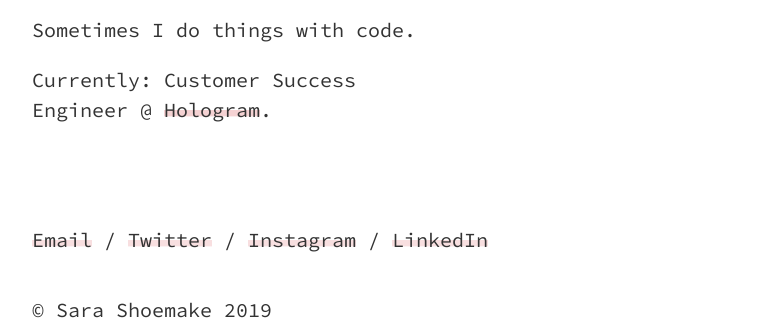
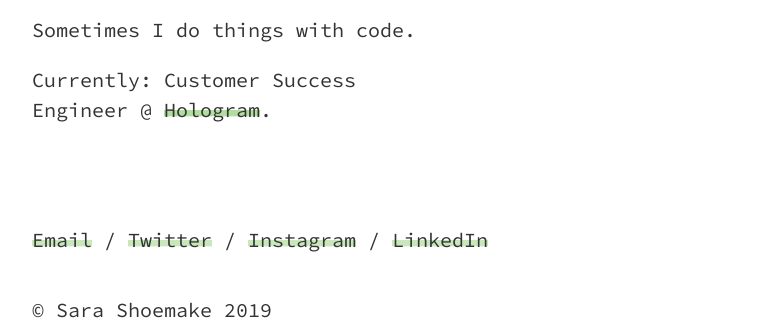
Before and after one commit to sarashoemake/website, a Jekyll site: the page built from index.html, in a window 1280 px wide. Shown: the part 149-485 px from the top of the page, without its empty margins (140-904 px from the left). Built offline with Jekyll 4.4.1, drawn with Linux system fonts in a browser that asks for light colours.

Commit message:
update color

```diff
--- a/css/style.scss
+++ b/css/style.scss
@@ -12,7 +12,7 @@
 .material-icons.md-36 { font-size: 36px; }
 .material-icons.md-48 { font-size: 48px; }
 
-$pink: #f1bec0;
+$green: #90d077;
 $charcoal: #333;
 $text: $charcoal;
 
@@ -24,8 +24,8 @@ $text: $charcoal;
   @return mix(black, $color, $percentage);
 }
 
-$pink-text: shade($pink, 12%);
-$hairline: 1px solid tint($pink, 20%);
+$green-text: shade($green, 12%);
+$hairline: 1px solid tint($green, 20%);
 
 .section-divider {
   border-bottom: $hairline;
@@ -76,13 +76,13 @@ a {
     left: 0%;
     width: 100%;
     height: 108%;
-    background: tint($pink, 30%);
+    background: tint($green, 30%);
     transform: scaleY(.2);
   }
   &:hover {
     &:before {
       transform: none;
-      background: tint($pink, 50%);
+      background: tint($green, 50%);
     }
   }
 }
@@ -99,11 +99,11 @@ footer {
   }
   a {
     &:before {
-      background: tint($pink, 50%);
+      background: tint($green, 50%);
     }
     &:hover {
       &:before {
-        background: tint($pink, 70%);
+        background: tint($green, 70%);
       }
     }
   }
```
